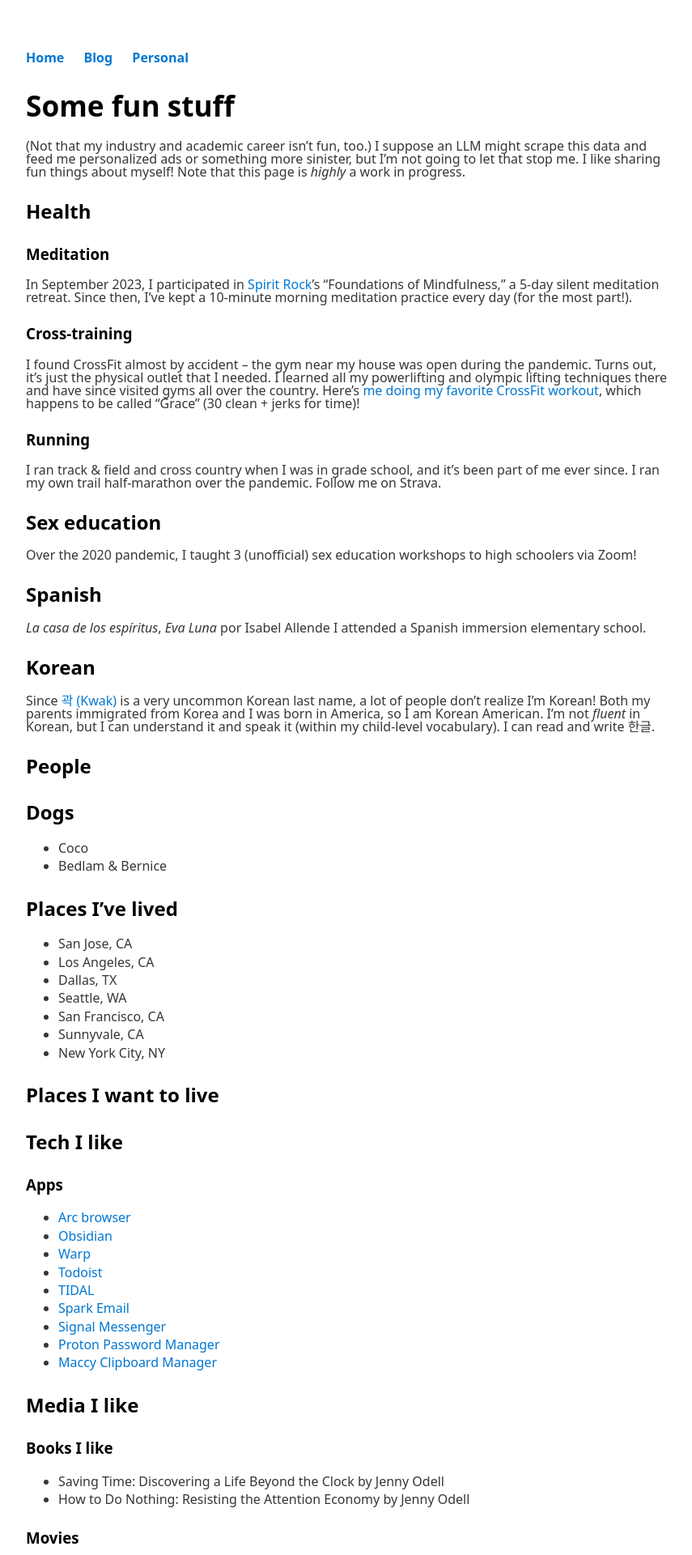
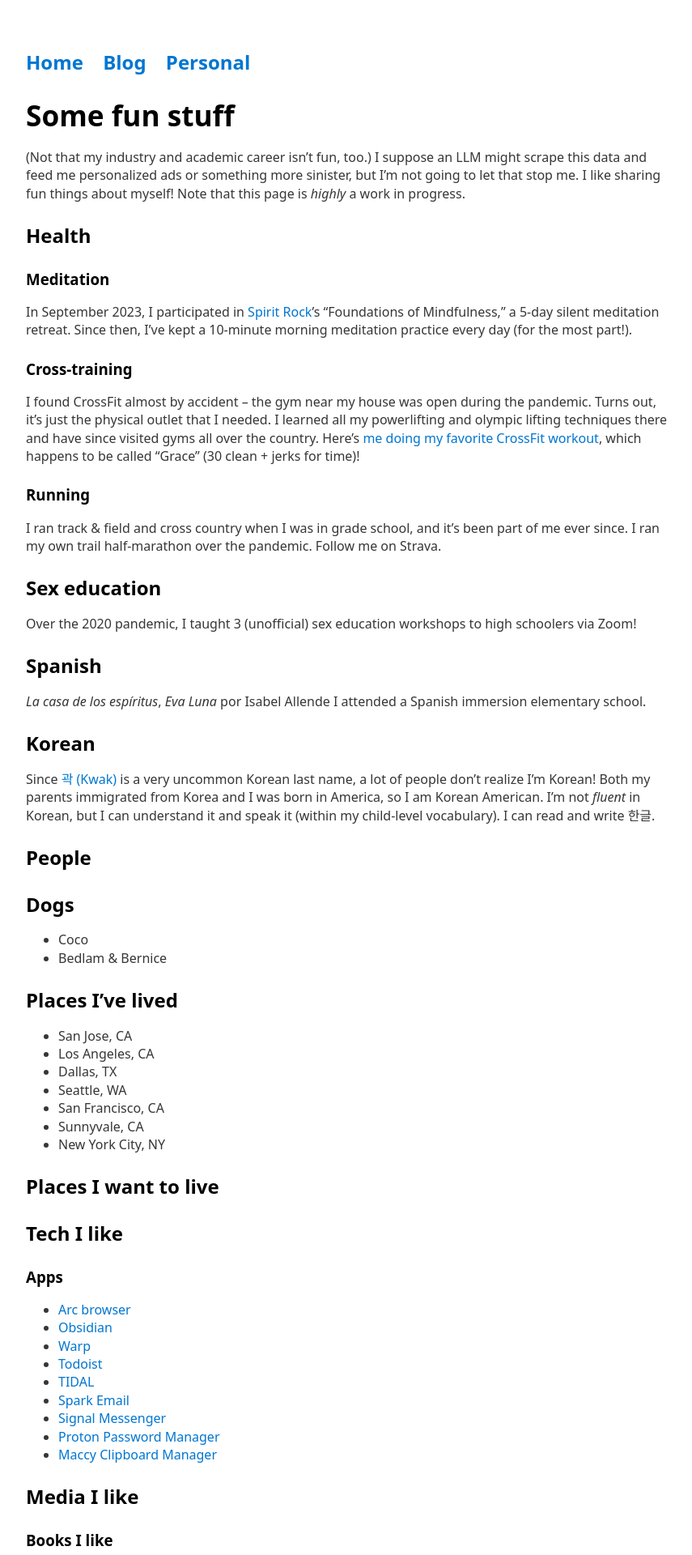
Before and after one commit to grkw/grkw.github.io, a Jekyll site: the page built from pages/personal.md, in a window 1280 px wide. Shown: the top 1920 px of the page at 81% size, without its empty margins (208-1063 px from the left). Built offline with Jekyll 4.4.1, drawn with Linux system fonts in a browser that asks for light colours.

Commit message:
Bigger font

```diff
--- a/css/main.css
+++ b/css/main.css
@@ -5,14 +5,14 @@ body {
     width: 70%;
 }
 
-p {
+/* p {
     font-size: 1em;
     line-height: 1;
 }
 
 ul {
     font-size: 1em;
-}
+} */
 
 nav ul, footer ul {
     padding: 0px;
@@ -23,19 +23,19 @@ nav ul, footer ul {
 nav ul li, footer ul li {
     display: inline;
     margin-right: 20px;
-    font-size: 1em;
+    font-size: 1.5em;
 }
 
 footer {
     border-top: 1px solid #d5d5d5;
-    font-size: 1em;
+    font-size: 1.5em;
 }
 
-/* ul.posts {
+ul.posts {
     margin: 20px auto 40px;
     font-size: 1.5em;
 }
 
 ul.posts li {
     list-style: none;
-} */
+}
```
Also changed, not shown: pages/personal.md (+2 -0 lines).
